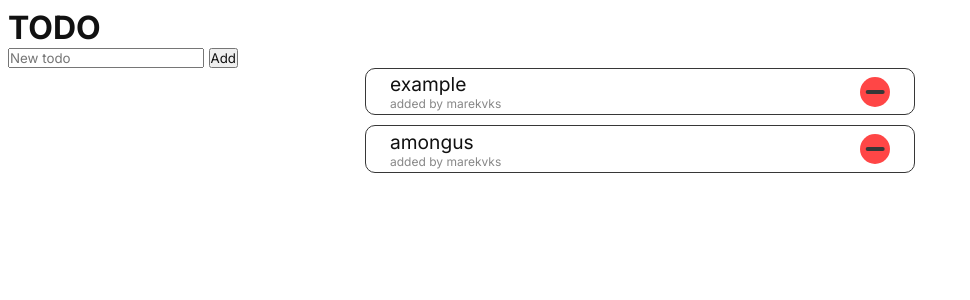
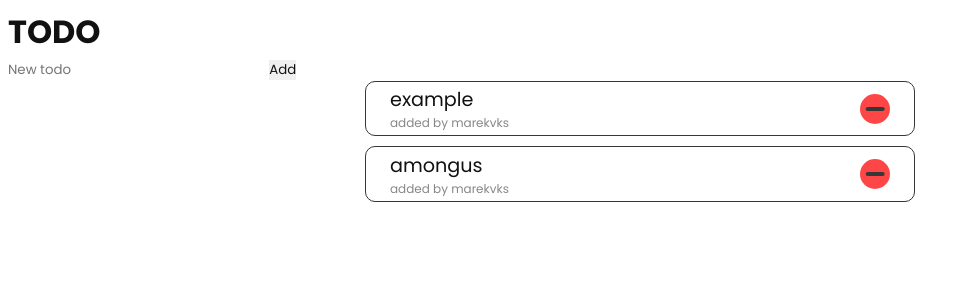
Before and after one commit to marekvks/SharedShoppingList, a SvelteKit app: page / in a window 1280 px wide. Shown: the top 300 px of the page, without its empty margins (0-970 px from the left). Built offline with nearby package versions, Linux system fonts and the light colour scheme; what pocketbase would draw is missing.

Commit message:
feat: add utils.scss, variables.scss

```diff
--- a/src/scss/utils.scss
+++ b/src/scss/utils.scss
@@ -1,14 +1,23 @@
 @import url('https://fonts.googleapis.com/css2?family=Inter:wght@100;200;300;400;500;600;700;800;900&display=swap');
+@import url('https://fonts.googleapis.com/css2?family=Poppins:ital,wght@0,100;0,200;0,300;0,400;0,500;0,600;0,700;0,800;0,900;1,100;1,200;1,300;1,400;1,500;1,600;1,700;1,800;1,900&display=swap');
 
 * {
     margin: 0;
     padding: 0;
 
-    font-family: 'Inter', sans-serif;
+    font-family: 'Poppins', sans-serif;
     color: #111;
 }
 
-button {
+body {
+    margin-top: 0;
+    margin-bottom: 0;
+    margin-right: 0;
+    margin-left: 0;
+}
+
+button, input {
     outline: 0;
+    border: 0;
     cursor: pointer;
 }
--- a/src/scss/variables.scss
+++ b/src/scss/variables.scss
@@ -1,2 +1,11 @@
+$black-c: #111;
+$white-c: #fff;
 $red-c: rgb(255, 70, 70);
 $grey-c: #373737;
+$box-shadow: 0px 0px 8px rgba(1, 1, 1, 0.5);
+$input-border-c: rgba(0, 0, 0, 0.5);
+$input-background-c: #C6C6C6;
+$submit-button-c: #4BCA7E;
+$submit-button-hover-c: #44b872;
+$auth-form-background-color: #D9D9D9;
+$background-color: #E6E6E6;
```
